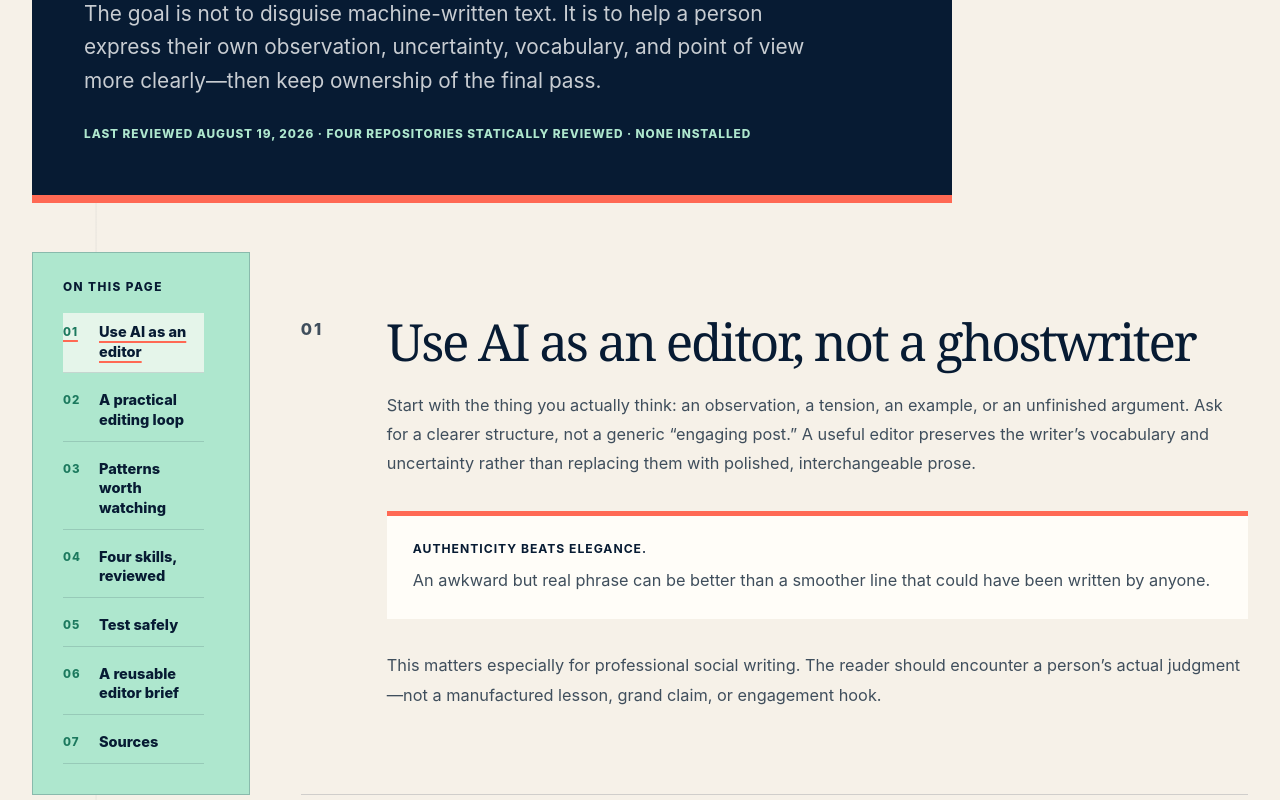
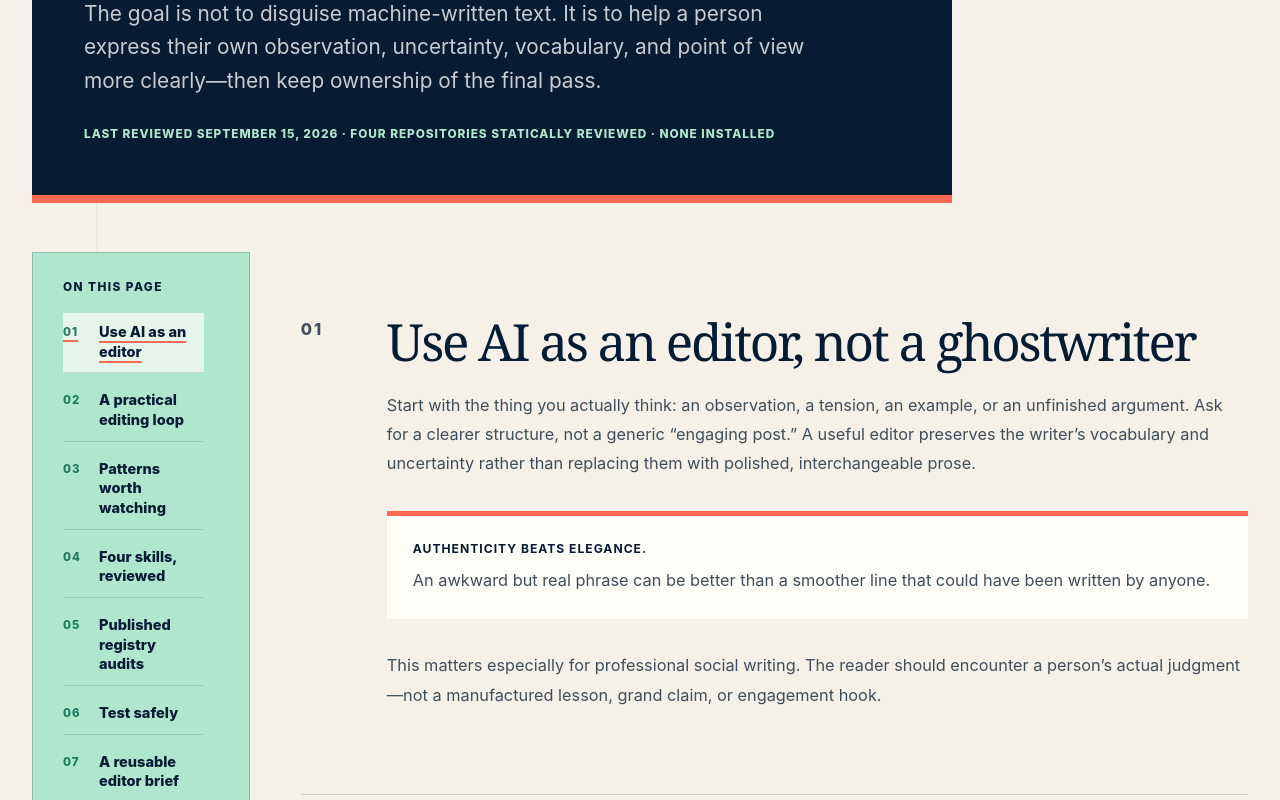
Before and after one commit to JoeyWilkes12/agent-skills-resource-library, a Next.js app: page /guides/writing-without-the-ai-sheen in a window 1280 px wide. Shown: the part 460-1260 px from the top of the page. Built offline with nearby package versions, Linux system fonts and the light colour scheme; no server answers.

Commit message:
[AI] Add skills.sh audits to writing guide

```diff
--- a/app/guides/writing-without-the-ai-sheen/page.tsx
+++ b/app/guides/writing-without-the-ai-sheen/page.tsx
@@ -11,6 +11,7 @@ const contents = [
   { id: "editing-loop", label: "A practical editing loop" },
   { id: "what-to-watch", label: "Patterns worth watching" },
   { id: "skill-reviews", label: "Four skills, reviewed" },
+  { id: "registry-check", label: "Published registry audits" },
   { id: "safe-trial", label: "Test safely" },
   { id: "editor-prompt", label: "A reusable editor brief" },
   { id: "sources", label: "Sources" },
@@ -20,19 +21,19 @@ const reviews = [
   {
     name: "Avoid AI Writing",
     href: "https://github.com/conorbronsdon/avoid-ai-writing",
-    commit: "b504e2086bd3e544615afba7e5c7f31c8eade1d0",
-    result: "76 · High · Do not install",
-    coverage: "95.7% static coverage",
+    commit: "64b2de64239e09d87267234edb4589ef0b5aff5d",
+    result: "99 · Critical · Do not install",
+    coverage: "58.3% static coverage · partial",
     summary:
       "It offers detect, rewrite, and in-place edit modes, and explicitly says that AI-writing patterns are not authorship proof.",
     findings:
-      "The high score came from a missing tool declaration plus matches in a test, generated comment, and documentation. Those are mostly context-dependent, but edit mode can change a file, so use detect mode first and confirm an exact file scope before any write.",
+      "The score is dominated by incomplete reference analysis and contextual matches: visible HTML boundary comments, the phrase “output rules” in documentation, and Unicode normalization used by the detector. The missing tool declaration is real, and bundled Node.js helpers still need code review. Edit mode can change a file, so use detect mode first and confirm an exact file scope before any write.",
   },
   {
     name: "Humanizer by blader",
     href: "https://github.com/blader/humanizer",
-    commit: "e2e92e7b4b8229253ed5c8e81dc65463fdeddda5",
-    result: "37 · Medium · Caution",
+    commit: "9862685f575c65a8247f90369951df1b3416e3d6",
+    result: "47 · Medium · Caution",
     coverage: "100% static coverage",
     summary:
       "A prose-rewriting skill based on Wikipedia’s Signs of AI writing that asks the agent to retain claims, avoid invented facts, and follow a supplied sample’s voice.",
@@ -42,31 +43,90 @@ const reviews = [
   {
     name: "Humanizer Skill by Aboudjem",
     href: "https://github.com/Aboudjem/humanizer-skill",
-    commit: "9a7f35b7b9ad8c3abd71f10757ec9f91fb8ae165",
-    result: "20 · Low · Safe (targeted skill scan)",
-    coverage: "83.3% static coverage",
+    commit: "a58df065367550b6ce40ff3f648335018d8e0589",
+    result: "45 · Medium · Caution (targeted skill scan)",
+    coverage: "83.3% static coverage · partial",
     summary:
       "The focused scan covered the installable humanizer folder rather than the repository’s documentation and site assets. It declares read, write, edit, search, and user-question tools.",
     findings:
-      "The one alert is “without warning” in a prose example. More importantly, the skill automatically loads a project-level humanizer-context.md file as voice guidance. Treat that file as untrusted unless the user explicitly selected it; it can otherwise become an indirect instruction source.",
+      "The scanner treated “without warning” and “do not judge” in prose examples as anti-refusal language, and misread a documented copy command as snooping and persistence. Those are contextual false positives. More importantly, the skill automatically loads a project-level humanizer-context.md file as voice guidance. Treat that file as untrusted unless the user explicitly selected it; it can otherwise become an indirect instruction source.",
   },
   {
     name: "Ghostwriter",
     href: "https://github.com/angelarose210/ghostwriter",
     commit: "6245570aedebb0a10c6e801c6d4c9ee7fa29484e",
-    result: "32 · Medium · Caution",
+    result: "39 · Medium · Caution",
     coverage: "100% static coverage",
     summary:
       "A four-skill voice-profile collection for analyzing samples, creating or blending profiles, and applying a profile to drafts.",
     findings:
-      "The scanner flagged a “no disclaimers” instruction in the apply skill and profile-loading behavior across project and user directories. The latter broadens what can influence a rewrite, while voice samples may be sensitive. Limit reads to a consented profile and never use a writing-style rule to suppress safety-relevant disclosures.",
+      "The scanner flagged the real “no disclaimers” instruction in the apply skill; two other persistence findings were false positives on the ordinary word “create.” Profile loading across project and user directories still broadens what can influence a rewrite, while voice samples may be sensitive. Limit reads to a consented profile and never use a writing-style rule to suppress safety-relevant disclosures.",
+  },
+];
+
+const registryChecks = [
+  {
+    name: "Avoid AI Writing",
+    href: "https://skills.sh/conorbronsdon/avoid-ai-writing/avoid-ai-writing",
+    auditDate: "Sep 15, 2026",
+    agentTrustHub: "Pass · Safe",
+    socket: "Pass",
+    snyk: "Pass · Low",
+  },
+  {
+    name: "Humanizer by blader",
+    href: "https://skills.sh/blader/humanizer/humanizer",
+    auditDate: "Sep 7, 2026",
+    agentTrustHub: "Pass · Safe",
+    socket: "Pass",
+    snyk: "Pass · Low",
+  },
+  {
+    name: "Humanizer by Aboudjem",
+    href: "https://skills.sh/aboudjem/humanizer-skill/humanizer",
+    auditDate: "Sep 14, 2026",
+    agentTrustHub: "Pass · Safe",
+    socket: "Pass",
+    snyk: "Pass · Low",
+  },
+  {
+    name: "Ghostwriter · voice-apply",
+    href: "https://skills.sh/angelarose210/ghostwriter/voice-apply",
+    auditDate: "Jun 26, 2026",
+    agentTrustHub: "Warn · Medium",
+    socket: "Pass",
+    snyk: "Pass · Low",
+  },
+  {
+    name: "Ghostwriter · voice-analyze",
+    href: "https://skills.sh/angelarose210/ghostwriter/voice-analyze",
+    auditDate: "Jun 26, 2026",
+    agentTrustHub: "Pass · Safe",
+    socket: "Pass",
+    snyk: "Pass · Low",
+  },
+  {
+    name: "Ghostwriter · voice-create",
+    href: "https://skills.sh/angelarose210/ghostwriter/voice-create",
+    auditDate: "Jun 26, 2026",
+    agentTrustHub: "Pass · Safe",
+    socket: "Pass",
+    snyk: "Pass · Low",
+  },
+  {
+    name: "Ghostwriter · voice-blend",
+    href: "https://skills.sh/angelarose210/ghostwriter/voice-blend",
+    auditDate: "Jun 26, 2026",
+    agentTrustHub: "Pass · Safe",
+    socket: "Pass",
+    snyk: "Pass · Low",
   },
 ];
 
 export const metadata: Metadata = {
   title: "Writing without the AI sheen | Agent Skills Resource Library",
   description:
-    "An authenticity-first workflow for using AI as an editor, with static SkillSpector evidence for four community writing skills.",
+    "An authenticity-first workflow for using AI as an editor, with static SkillSpector evidence and current published registry audits for community writing skills.",
 };
 
 export default function WritingWithoutTheAiSheenGuide() {
@@ -84,7 +144,7 @@ export default function WritingWithoutTheAiSheenGuide() {
             point of view more clearly—then keep ownership of the final pass.
           </p>
           <p className="guide-meta">
-            Last reviewed August 19, 2026 · Four repositories statically reviewed · None installed
+            Last reviewed September 15, 2026 · Four repositories statically reviewed · None installed
           </p>
         </div>
 
@@ -164,7 +224,7 @@ export default function WritingWithoutTheAiSheenGuide() {
             <div>
               <h2>Four skills, reviewed before installation</h2>
               <p>
-                NVIDIA SkillSpector v2.9.6 ran in static-only mode against the
+                NVIDIA SkillSpector v2.11.2 ran in static-only mode against the
                 exact commits below. We also ran OWASP’s high-signal direct
                 prompt-injection patterns; none of the four targets matched
                 those narrow expressions. That is triage evidence, not a safety
@@ -210,8 +270,127 @@ export default function WritingWithoutTheAiSheenGuide() {
             </div>
           </section>
 
+          <section className="guide-section" id="registry-check">
+            <p className="guide-section-number">05</p>
+            <div>
+              <h2>skills.sh registry check: one warning, the rest pass</h2>
+              <p>
+                Retrieved September 15, 2026. Exact skills.sh listings exist for
+                Avoid AI Writing and both Humanizer projects. Ghostwriter is
+                published as four separate skills, so each listing was checked
+                instead of inventing a repository-wide verdict. Every row links
+                to the listing; each provider result links to its detailed audit.
+              </p>
+              <GuideTableViewport className="guide-table-wrap">
+                <table className="guide-table">
+                  <thead>
+                    <tr>
+                      <th scope="col">Published skill</th>
+                      <th scope="col">Gen Agent Trust Hub</th>
+                      <th scope="col">Socket</th>
+                      <th scope="col">Snyk</th>
+                      <th scope="col">Audited</th>
+                    </tr>
+                  </thead>
+                  <tbody>
+                    {registryChecks.map((check) => (
+                      <tr key={check.href}>
+                        <td><GuideResourceLink href={check.href}>{check.name}</GuideResourceLink></td>
+                        <td>
+                          <GuideResourceLink href={`${check.href}/security/agent-trust-hub`}>
+                            {check.agentTrustHub}
+                          </GuideResourceLink>
+                        </td>
+                        <td>
+                          <GuideResourceLink href={`${check.href}/security/socket`}>
+                            {check.socket}
+                          </GuideResourceLink>
+                        </td>
+                        <td>
+                          <GuideResourceLink href={`${check.href}/security/snyk`}>
+                            {check.snyk}
+                          </GuideResourceLink>
+                        </td>
+                        <td>{check.auditDate}</td>
+                      </tr>
+                    ))}
+                  </tbody>
+                </table>
+              </GuideTableViewport>
+
+              <details className="guide-callout">
+                <summary><strong>Avoid AI Writing: three passes, with declared exposure</strong></summary>
+                <p>
+                  Gen Agent Trust Hub records bundled local Node.js scripts and
+                  indirect-prompt-injection exposure, but also notes explicit
+                  instructions to treat audited prose as data. Socket reports no
+                  flagged malicious, trust, obfuscation, or autonomy behavior;
+                  Snyk reports Low risk with no issues detected.
+                </p>
+                <p>
+                  <strong>Snapshot note:</strong> Socket&apos;s package identifier
+                  ends in <code>64b2de64239e09d87267234edb4589ef0b5aff5d</code>,
+                  which matched the exact commit in the static-review table above.
+                </p>
+              </details>
+
+              <details className="guide-callout">
+                <summary><strong>The two Humanizers: three passes do not erase the input boundary</strong></summary>
+                <p>
+                  Gen Agent Trust Hub marks both Safe while documenting the same
+                  material weakness: each skill processes untrusted prose without
+                  strict boundary markers or sanitization. Aboudjem&apos;s version
+                  also declares Read, Write, Edit, Grep, Glob, and user-question
+                  capabilities, so embedded instructions could influence a
+                  higher-impact agent if the host does not enforce separation.
+                </p>
+                <p>
+                  <strong>Snapshot note:</strong> blader&apos;s Socket identifier
+                  matched the exact reviewed commit <code>9862685f575c65a8247f90369951df1b3416e3d6</code>.
+                  Aboudjem&apos;s identifier is a content hash, not a verified Git
+                  commit mapping; the exact snapshot correspondence remains unproven.
+                </p>
+              </details>
+
+              <details className="guide-callout">
+                <summary><strong>Ghostwriter: provider disagreement changes the decision</strong></summary>
+                <p>
+                  Gen Agent Trust Hub rates <code>voice-apply</code> Warn / Medium
+                  because it suppresses AI-identity and limitation disclaimers
+                  and accepts untrusted text without explicit boundaries. It also
+                  notes an indirect-injection surface in <code>voice-blend</code>,
+                  which loads project and user voice profiles and can run a local
+                  Python helper. Socket passes all four listings, while Snyk rates
+                  each Low with no issues detected.
+                </p>
+                <p>
+                  <strong>Snapshot note:</strong> the four registry entries use
+                  content hashes that could not be mapped to Git commit
+                  <code>6245570aedebb0a10c6e801c6d4c9ee7fa29484e</code>.
+                  Treat the June audits as useful but not exact-artifact evidence.
+                </p>
+              </details>
+
+              <div className="guide-callout">
+                <strong>Conservative result: manual review is still required.</strong>
+                <p>
+                  The Medium warning blocks a blanket approval of Ghostwriter,
+                  and the Humanizer passes still expose indirect prompt-injection
+                  surfaces. These results support the local findings above; they
+                  do not replace them or turn any project into a verified-safe install.
+                </p>
+              </div>
+              <p>
+                This skills.sh registry check reflects third-party audits of
+                mutable registry snapshots. It does not verify publisher identity,
+                the exact local artifact, dependencies resolved at install time,
+                or runtime behavior. A missing or unmapped snapshot remains unknown.
+              </p>
+            </div>
+          </section>
+
           <section className="guide-section" id="safe-trial">
-            <p className="guide-section-number">05</p>
+            <p className="guide-section-number">06</p>
             <div>
               <h2>Test safely before you trust it</h2>
               <p>
@@ -224,8 +403,8 @@ export default function WritingWithoutTheAiSheenGuide() {
               <div className="guide-callout">
                 <strong>Decision today: no installation.</strong>
                 <p>
-                  The static pass identified areas that need a local semantic
-                  review. Any later approval should pin the exact commit, define
+                  The static, registry, and local semantic reviews all identify
+                  areas that need caution. Any later approval should pin the exact commit, define
                   allowed tools and files, preserve a rollback copy, and require
                   a fresh review for updates.
                 </p>
@@ -234,7 +413,7 @@ export default function WritingWithoutTheAiSheenGuide() {
           </section>
 
           <section className="guide-section guide-conclusion" id="editor-prompt">
-            <p className="guide-section-number">06</p>
+            <p className="guide-section-number">07</p>
             <div>
               <h2>A reusable editor brief</h2>
               <p>
@@ -265,6 +444,8 @@ export default function WritingWithoutTheAiSheenGuide() {
               <li><GuideResourceLink href="https://en.wikipedia.org/wiki/Wikipedia:Signs_of_AI_writing">Wikipedia: Signs of AI writing</GuideResourceLink></li>
               <li><GuideResourceLink href="https://docs.nvidia.com/skills/scanning-agent-skills">NVIDIA: Scan Agent Skills Before Installation</GuideResourceLink></li>
               <li><GuideResourceLink href="https://cheatsheetseries.owasp.org/cheatsheets/LLM_Prompt_Injection_Prevention_Cheat_Sheet.html">OWASP LLM Prompt Injection Prevention Cheat Sheet</GuideResourceLink></li>
+              <li><GuideResourceLink href="https://skills.sh/audits">skills.sh security audits</GuideResourceLink></li>
+              <li><GuideResourceLink href="https://skills.sh/docs/api">skills.sh API reference</GuideResourceLink></li>
             </ul>
           </section>
         </GuideReadingLayout>
```
Also changed, not shown: 1 other file (tests, documents, lock files or other folders).
